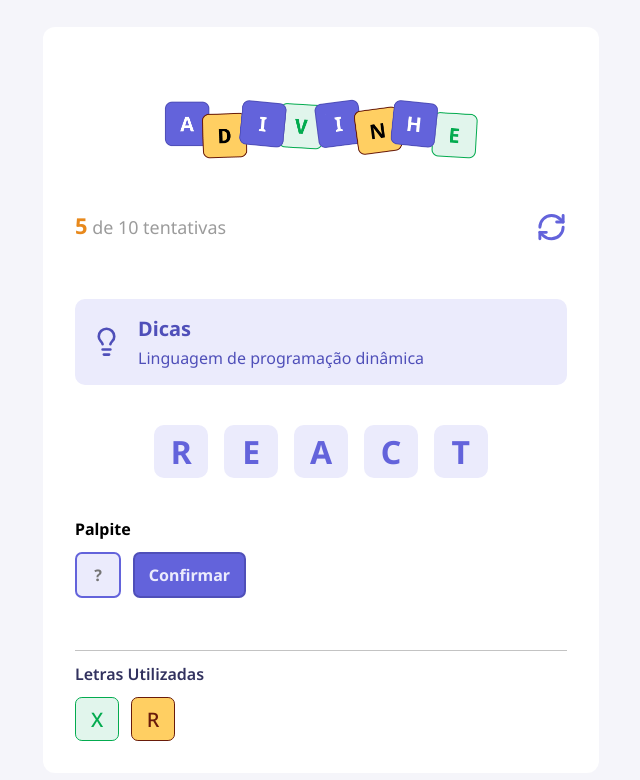
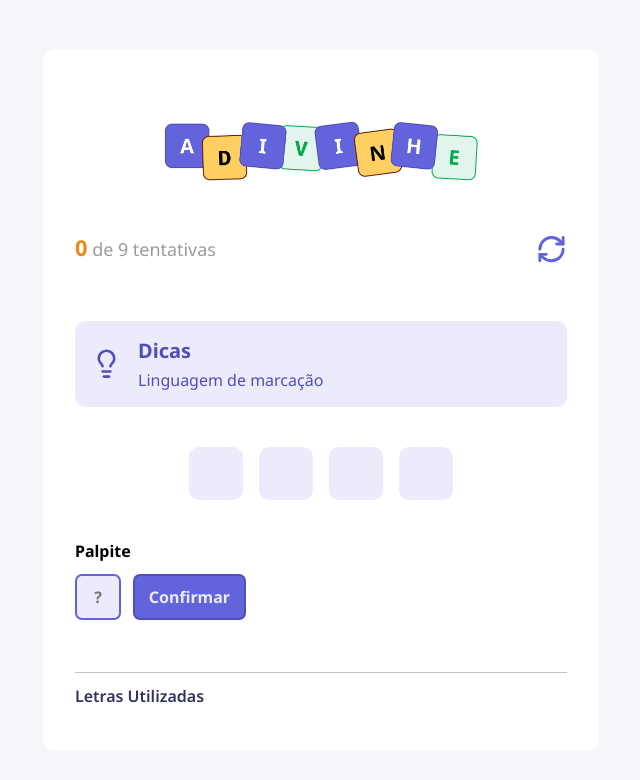
Before and after one commit to ronaldotavcano/JogoDoAdivinha, a React (Vite) app: page / in a window 1280 px wide. Shown: the top 780 px of the page, without its empty margins (319-959 px from the left). Built offline with nearby package versions, Linux system fonts and the light colour scheme.

Commit message:
feat: Implementing features for the game

```diff
--- a/src/App.tsx
+++ b/src/App.tsx
@@ -1,40 +1,121 @@
 import styles from "./app.module.css"
+import { useEffect, useState } from "react"
 
-import {Header} from "./components/Header"
+import { WORDS } from "./utils/words"
+import type { Challenge } from "./utils/words"
+
 import {Tip} from "./components/Tip"
-import {Letter} from "./components/Letter"
 import { Input } from "./components/input"
 import { Button } from "./components/Button"
+import {Letter} from "./components/Letter"
+import {Header} from "./components/Header"
 import { LettersUsed } from "./components/LettersUsed"
+import type {LettersUsedProps} from "./components/LettersUsed"
+
+const ATTEMPTS_MARGIN = 5
 
 export default function App(){
+    const [score, setScore] = useState(0)
+    const [letter, setLetter] = useState("")
+    const [lettersUsed, setLetttersUsed] = useState<LettersUsedProps[]>([])
+    const [challenge, setChallenge ] = useState<Challenge | null>(null)
 
     function handleRestartGame(){
-        alert("Reiniciar o jogo!")
+        const isConfirmed = window.confirm("Você tem certeza de que deseja reiniciar? ")
+
+        if (isConfirmed){
+            startGame()
+        }
+    }
+
+    function startGame(){
+        const index = Math.floor(Math.random() * WORDS.length)
+        const randomWord = WORDS[index]
+        setChallenge(randomWord)
+
+        setScore(0)
+        setLetttersUsed([])
+        setLetter("")
+    }
+
+    function handleConfirm(){
+        if (!challenge) {
+            return
+        }
+
+        if (!letter.trim()){
+            return alert("Digite uma letra!")
+        }
+
+        const value = letter.toUpperCase()
+
+
+        const exists = lettersUsed.find((used) => used.value.toUpperCase() === value)
+        if (exists){
+            setLetter("")
+            return alert("Você já digitou a letra " +value)
+        }
+
+        const hits = challenge.word.toUpperCase().split("").filter((char) => char ===value).length
+
+        const correct = hits > 0
+        const currentScore = score + hits
+
+        setLetttersUsed((prevState) => [...prevState, { value, correct}])
+        setScore(currentScore)
+        setLetter("")
+    }
+
+    function endGame(message: string){
+        alert(message)
+        startGame()
+    }
+
+    useEffect( () =>{
+        startGame()
+    }, [])
+
+    useEffect( () => {
+        if(!challenge){
+            return
+        }
+        setTimeout(() => {
+            if (score === challenge.word.length){
+                return endGame("Parabéns, você descobriu a palavra")
+            }
+            const ATTEMPTS_LIMIT = challenge.word.length + ATTEMPTS_MARGIN
+            if (lettersUsed.length === ATTEMPTS_LIMIT){
+                return endGame("Que pena, você usou todas as tentativas")
+            }
+        }, 200)
+    }, [score, lettersUsed.length])
+
+    if (!challenge){
+        return null
     }
 
     return(
         <div className={styles.container}>
             <main>
-                <Header current={5} max={10} onRestart={handleRestartGame}/>
+                <Header current={lettersUsed.length} max={challenge.word.length + ATTEMPTS_MARGIN} onRestart={handleRestartGame}/>
 
-                <Tip tip="Linguagem de programação dinâmica"/>
+                <Tip tip={challenge.tip}/>
 
                 <div className={styles.word}>
-                <Letter value="r"/>
-                <Letter value="e"/>
-                <Letter value="a"/>
-                <Letter value="c"/>
-                <Letter value="t"/>
+                    {challenge.word.split("").map((letter, index) => {
+                        const letterUsed = lettersUsed.find((used) => used.value.toUpperCase() === letter.toUpperCase())
+
+                        return <Letter key={index} value={letterUsed?.value} color={letterUsed?.correct ? "correct" : "default"}/>
+                    })}
                 </div>
 
                 <h4>Palpite</h4>
                 <div className={styles.guess}>
-                    <Input autoFocus maxLength={1} placeholder="?"/>
-                    <Button title="Confirmar" />
+                    <Input autoFocus maxLength={1} placeholder="?" value={letter} onChange={(e) => setLetter(e.target.value)}/>
+                    <Button title="Confirmar" onClick={handleConfirm}/>
                 </div>
 
-                <LettersUsed />
+                <LettersUsed data={lettersUsed}/>
             </main>
         </div>
     )
--- a/src/components/LettersUsed/index.tsx
+++ b/src/components/LettersUsed/index.tsx
@@ -1,14 +1,26 @@
 import styles from "./styles.module.css"
 import { Letter } from "../Letter"
 
-export function LettersUsed(){
+export type LettersUsedProps = {
+    value: string
+    correct: boolean
+}
+
+type Props = {
+    data: LettersUsedProps[]
+}
+
+export function LettersUsed({ data }:Props){
     return(
         <div className={styles.lettersUsed}>
             <h5>Letras Utilizadas</h5>
 
             <div>
-                <Letter value="X" size="small" color="correct"/>
-                <Letter value="R" size="small" color="wrong"/>
+                {
+                    data.map(({value, correct}) => (
+                        <Letter key={value} value={value} size="small" color={correct ? 'correct' : 'wrong'}/>
+                    ))
+                }
             </div>
         </div>
     )
```
